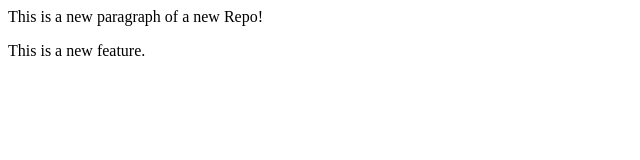
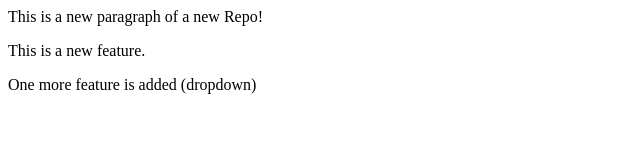
Before and after one commit to SudarshanJoshi101/LocalRepo, a plain HTML site: page index.html in a window 1280 px wide. Shown: the whole page, without its empty margins (0-640 px from the left). Drawn offline with Linux system fonts and the light colour scheme.

Commit message:
dropdown is added

```diff
--- a/index.html
+++ b/index.html
@@ -1,2 +1,3 @@
 <p> This is a new paragraph of a new Repo!</p>
 <p> This is a new feature. </p>
+<p> One more feature is added (dropdown) </p>
```
